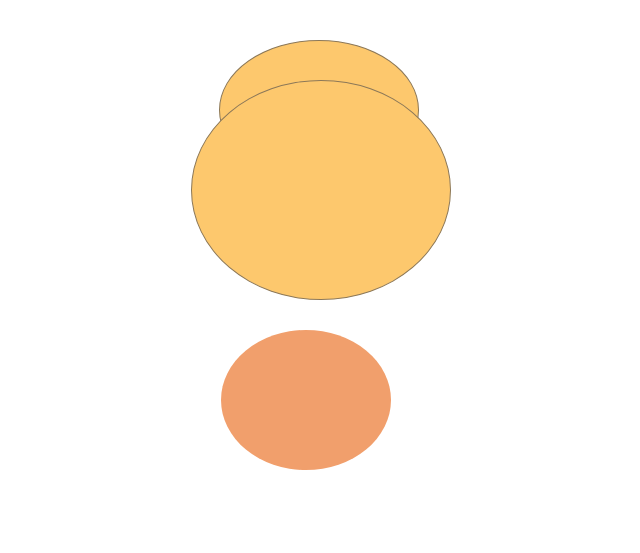
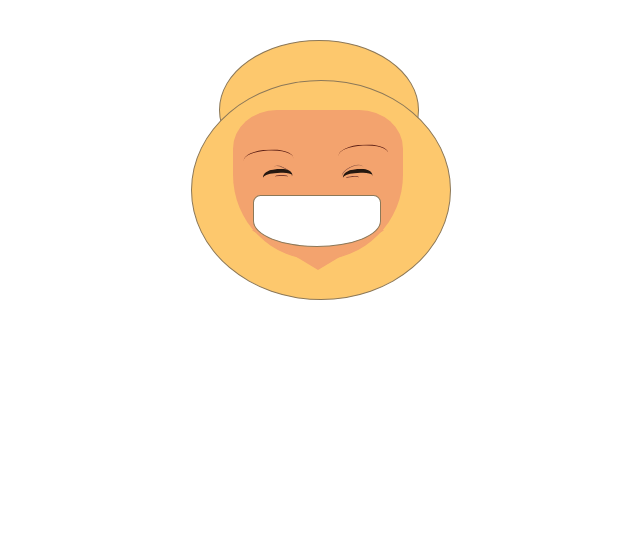
Before and after one commit to andres22-dev/drawing-luffy-css, a plain HTML site: page index.html in a window 1280 px wide. Shown: the whole page, without its empty margins (209-849 px from the left). Drawn offline with Linux system fonts and the light colour scheme.

Commit message:
primera parte del sombrero realizada faltan detalles

```diff
--- a/assets/style.css
+++ b/assets/style.css
@@ -1,6 +1,7 @@
 *{
    margin: 0px;
    box-sizing: border-box;
+
 
 }
 
@@ -18,9 +19,7 @@
  margin: 50px 400px;
 
 }
-.sombrero{
 
-}
 /*
 .monkeyDLuffy-mugiwara{
 
@@ -69,11 +68,163 @@ z-index: 2;
 .monkeyDLuffy-head{
 
 width: 170px;
-height: 140px;
-background-color: #f19f6c;
-border-radius: 50%;
+height: 150px;
+background-color: #f3a36e;
+border-top-left-radius: 50%;
+border-top-right-radius: 50%;
+border-bottom-left-radius: 165px;
+border-bottom-right-radius: 165px;
+
 position: relative;
-top: -80px;
-left: 30px;
-z-index: 3;
+top: -300px;
+left: 42px;
+z-index: 4;
 }
+.monkeyDLuffy-chin{
+
+   width: 0px;
+   height: 0px;
+   border-right: 75px solid transparent;
+   border-left: 75px solid transparent;
+   border-top: 45px solid #f3a36e;
+   -moz-border-radius: 50%;
+   -webkit-border-radius: 50%;
+   border-radius: 30%;
+   position: relative;
+   top: 35px;
+   left: 10px;
+   z-index: 5;
+
+}
+
+.monkeyDLuffy-head__eyebrows{
+
+   width: 145px;
+   height: 40px;
+   display: flex;
+   justify-content: space-between;
+   transform: rotate(-3deg);
+   top: 38px;
+   right: 8px;
+   position: relative;
+
+}
+
+.head-eyebrows__left, .head-eyebrows__right{
+   width: 50px;
+   height: 20px;
+   background-color: transparent;
+   border-radius: 60%;
+   border-top: 1px solid #5e2015;
+   position: relative;
+   left: 19px;
+
+
+
+}
+.monkeyDLuffy-head__eyelash{
+
+   width: 155px;
+   height: 40px;
+   display: flex;
+   justify-content: space-between;
+   top: 40px;
+   left: 30px;
+   position: relative;
+
+
+}
+
+.head-eyelash__left, .head-eyelash__right{
+
+   width: 30px;
+   height: 20px;
+   background-color: transparent;
+   border-radius: 40%;
+   border-top: 4px solid #251810;
+   transform: rotate(-4deg);
+   position: relative;
+   bottom: 21px;
+   z-index: 7;
+
+
+
+}
+.eyelash-expression__linesl, .eyelash-expression__linesr{
+
+width: 40px;
+height: 30px;
+position: relative;
+
+}
+
+.expression-lines__topo{
+
+   width: 20px;
+   height: 12px;
+   background-color: transparent;
+   border-radius: 40%;
+   border-top: 1px solid #9b614a;
+   transform: rotate(27deg);
+   position: relative;
+   bottom: 23px;
+   right: 26px;
+   z-index: 6;
+
+}
+
+.expression-lines__bottomo{
+
+   width: 13px;
+   height: 6px;
+   background-color: transparent;
+   border-radius: 35%;
+   border-top: 1px solid #7c3e30;
+   position: relative;
+   bottom: 27px;
+   right: 23px;
+   z-index: 6;
+
+}
+
+.expression-lines__topt{
+
+   width: 24px;
+   height: 13px;
+   background-color: transparent;
+   border-radius: 60%;
+   border-top: 1px solid #9b614a;
+   transform: rotate(-26deg);
+   position: relative;
+   top: -24px;
+   left: -37px;
+   z-index: 5;
+
+}
+
+.expression-lines__bottomt{
+
+   width: 13px;
+   height: 6px;
+   background-color: transparent;
+   border-radius: 35%;
+   border-top: 1px solid #7c3e30;
+   position: relative;
+   transform: rotate(-4deg);
+   top: -27px;
+   left: -32px;
+   z-index: 5;
+
+}
+
+.monkeyDLuffy-smile{
+   width: 128px;
+   height: 52px;
+   background-color: #fff;
+   border-radius: 15px 15px 100% 100%;
+   position: absolute;
+   left: 20px;
+   bottom: 13px;
+   z-index: 8;
+   border: 1px solid #8c7858;
+}
--- a/index.html
+++ b/index.html
@@ -9,15 +9,33 @@
 <body>
     <section class="container">
     <div class="scene-monkeyDLuffy">
-      <div class="sombrero">
+
         <div class="monkeyDLuffy-mugiwara"></div>
         <div class="monkeyDLuffy-complement"></div>
-     </div>
+
         <div class="monkeyDLuffy-hair">
      </div>
        <div class="monkeyDLuffy-head">
+         <div class="monkeyDLuffy-head__eyebrows">
+             <div class="head-eyebrows__left"></div>
+             <div class="head-eyebrows__right"></div>
+         </div>
+         <div class="monkeyDLuffy-head__eyelash">
+           <div class="head-eyelash__left"></div>
+           <div class="eyelash-expression__linesl">
+               <div class="expression-lines__topo"></div>
+               <div class="expression-lines__bottomo"></div>
+           </div>
 
-       </div>
+
+           <div class="head-eyelash__right"></div>
+           <div class="eyelash-expression__linesr">
+            <div class="expression-lines__topt"></div>
+            <div class="expression-lines__bottomt"></div>
+           </div>
+        </div>
+        <div class="monkeyDLuffy-smile"></div>
+       <div class="monkeyDLuffy-chin"></div>
     </div>
 </section>
 </body>
```
